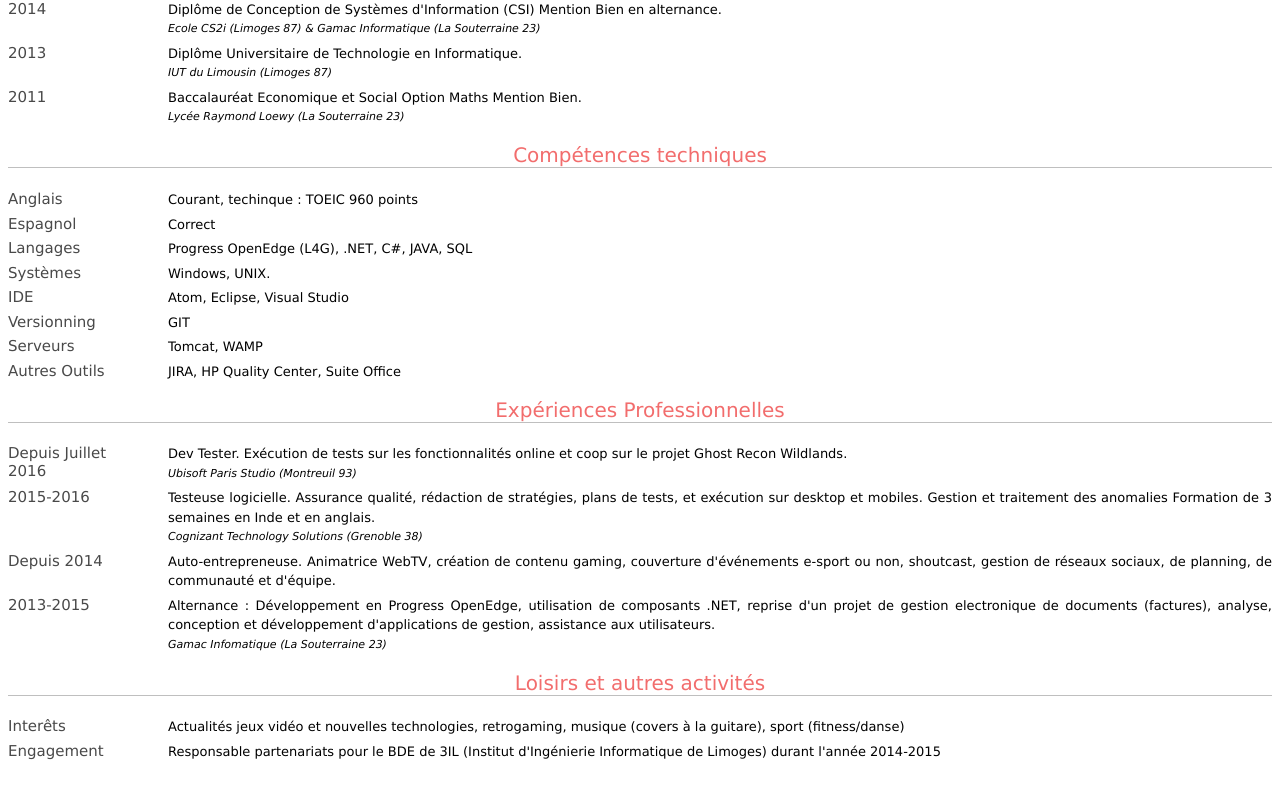
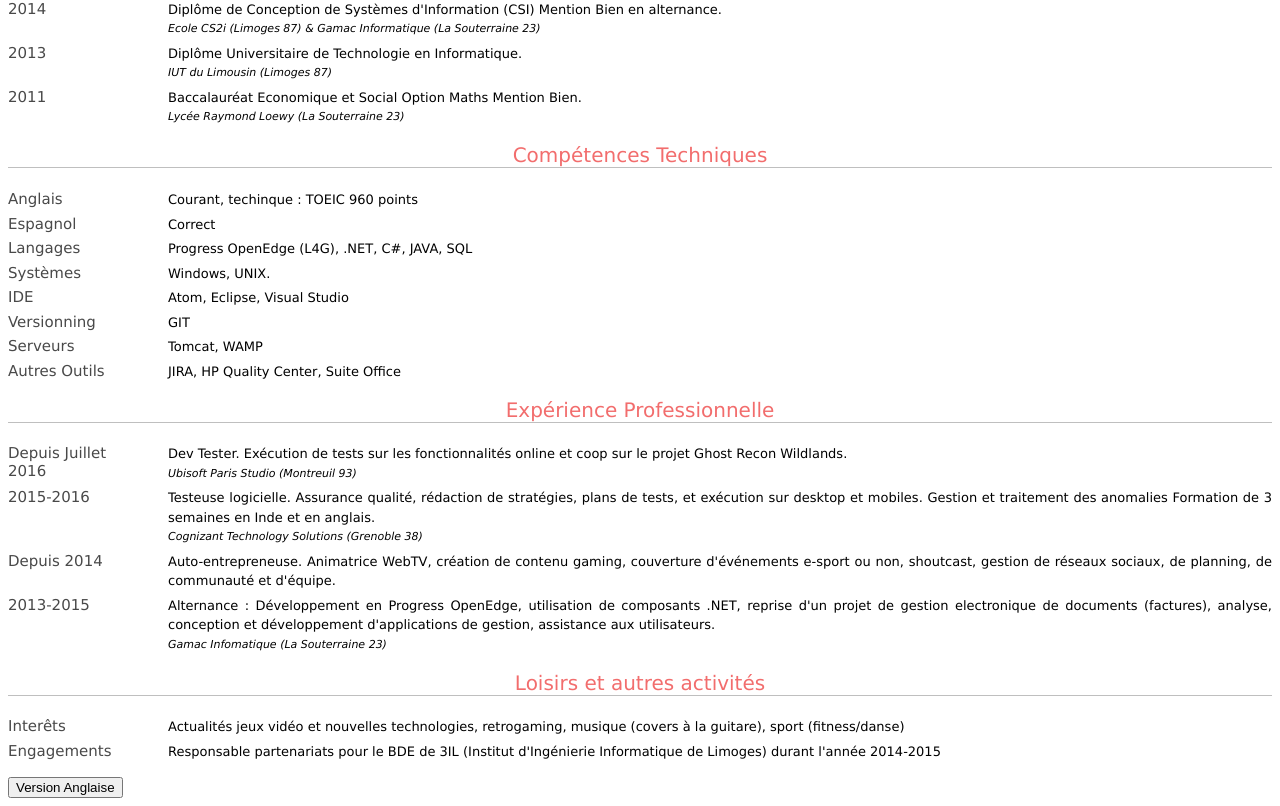
Before and after one commit to klervicn/klervicn-blog-resume, a Next.js app: page / in a window 1280 px wide. Shown: the part 428-1234 px from the top of the page. Before the commit the page ends 1205 px from the top, so only its background shows below. Built offline with nearby package versions, Linux system fonts and the light colour scheme.

Commit message:
Add translation button and translation on HeadLabels and LineLabels

```diff
--- a/components/HeadLabel.js
+++ b/components/HeadLabel.js
@@ -3,11 +3,23 @@ import { headLabelColor } from '../styles/colors';
 import { headLabelSize } from '../styles/sizes';
 
 const localizedStrings = {
-  fr: { personalInformation: 'Informations Personnelles' },
-  en: { personalInformation: 'Personal Information' }
+  fr: {
+    personalInformation: 'Informations Personnelles',
+    formation: 'Formation',
+    skills: 'Compétences Techniques',
+    xp: 'Expérience Professionnelle',
+    other: 'Loisirs et autres activités'
+  },
+  en: {
+    personalInformation: 'Personal Information',
+    formation: 'Formation',
+    skills: 'Technical Skills',
+    xp: 'Professional Experience',
+    other: 'Others'
+  }
 };
 
-export default ({ children }) => (
+export default ({ content, language = {} }) => (
   <h2
     style={{
       fontWeight: 'normal',
@@ -18,6 +30,6 @@ export default ({ children }) => (
       color: headLabelColor
     }}
   >
-    {children}
+    {localizedStrings[language][content]}
   </h2>
 );
--- a/components/LineLabel.js
+++ b/components/LineLabel.js
@@ -1,7 +1,57 @@
 import React from 'react';
 import { labelColor } from '../styles/colors';
 
-export default ({ children, picto = {} }) => (
+const localizedStrings = {
+  fr: {
+    address: 'Adresse',
+    birthday: 'Date de naissance',
+    mail: 'Mail',
+    driverLicense: 'Permis',
+    '2015': '2015',
+    '2014': '2014',
+    '2013': '2013',
+    '2011': '2011',
+    english: 'Anglais',
+    spanish: 'Espagnol',
+    programmingLanguages: 'Langages',
+    os: 'Systèmes',
+    ide: 'IDE',
+    versionning: 'Versionning',
+    servers: 'Serveurs',
+    otherTools: 'Autres Outils',
+    sinceJuly2016: 'Depuis Juillet 2016',
+    '2015-2016': '2015-2016',
+    since2014: 'Depuis 2014',
+    '2013-2015': '2013-2015',
+    interests: 'Interêts',
+    commitments: 'Engagements'
+  },
+  en: {
+    address: 'Address',
+    birthday: 'Birthday',
+    mail: 'Mail',
+    driverLicense: 'Driver license',
+    '2015': '2015',
+    '2014': '2014',
+    '2013': '2013',
+    '2011': '2011',
+    english: 'English',
+    spanish: 'Spanish',
+    programmingLanguages: 'Languages',
+    os: 'Systems',
+    ide: 'IDE',
+    versionning: 'Versionning',
+    servers: 'Servers',
+    otherTools: 'Other Tools',
+    sinceJuly2016: 'Since 2016 July',
+    '2015-2016': '2015-2016',
+    since2014: 'Since 2014',
+    '2013-2015': '2013-2015',
+    interests: 'Interests',
+    commitments: 'Commitments'
+  }
+};
+export default ({ children, picto, language, content = {} }) => (
   <label
     style={{
       display: 'table-cell',
@@ -11,6 +61,6 @@ export default ({ children, picto = {} }) => (
       color: labelColor
     }}
   >
-    {children}
+    {localizedStrings[language][content]}
   </label>
 );
--- a/pages/index.js
+++ b/pages/index.js
@@ -8,7 +8,34 @@ import HeadLabel from '../components/HeadLabel';
 import LineContent from '../components/LineContent';
 import Tab from '../components/Tab';
 
+const localizedStrings = {
+  fr: { buttonText: 'Version Anglaise' },
+  en: { buttonText: 'French Version' }
+};
+
 export default class Home extends React.PureComponent {
+  constructor() {
+    super();
+
+    this.state = {
+      language: 'fr'
+    };
+
+    this.updateLanguage = this.updateLanguage.bind(this);
+  }
+
+  updateLanguage() {
+    if (this.state.language === 'fr') {
+      this.setState({
+        language: 'en'
+      });
+    } else {
+      this.setState({
+        language: 'fr'
+      });
+    }
+  }
+
   render() {
     return (
       <div>
@@ -21,49 +48,55 @@ export default class Home extends React.PureComponent {
           </Tab>
         </Section>
         <Section>
-          <HeadLabel>Informations personnelles</HeadLabel>
+          <HeadLabel
+            language={this.state.language}
+            content="personalInformation"
+          />
           <Tab>
             <Line>
-              <LineLabel>Adresse</LineLabel>
+              <LineLabel language={this.state.language} content="address" />
               <LineContent>6 rue Delouvain 75019 Paris</LineContent>
             </Line>
             <Line>
-              <LineLabel>Date de naissance</LineLabel>
+              <LineLabel language={this.state.language} content="birthday" />
               <LineContent>16/04/1993</LineContent>
             </Line>
             <Line>
-              <LineLabel>Mail</LineLabel>
+              <LineLabel language={this.state.language} content="mail" />
               <LineContent>corbel.klervi@gmail.com</LineContent>
             </Line>
             <Line>
-              <LineLabel>Permis</LineLabel>
+              <LineLabel
+                language={this.state.language}
+                content="driverLicense"
+              />
               <LineContent> B / Véhicule </LineContent>
             </Line>
           </Tab>
         </Section>
         <Section>
-          <HeadLabel>Formation</HeadLabel>
+          <HeadLabel language={this.state.language} content="formation" />
           <Tab>
             <Line>
-              <LineLabel>2015</LineLabel>
+              <LineLabel language={this.state.language} content="2015" />
               <LineContent caption="Ecole CS2i (Limoges 87) &amp; Gamac Informatique (La Souterraine 23)">
                 Première année en Master de Management de Systèmes d'Information en alternance.
               </LineContent>
             </Line>
             <Line>
-              <LineLabel>2014</LineLabel>
+              <LineLabel language={this.state.language} content="2014" />
               <LineContent caption="Ecole CS2i (Limoges 87) &amp; Gamac Informatique (La Souterraine 23)">
                 Diplôme de Conception de Systèmes d'Information (CSI) Mention Bien en alternance.
               </LineContent>
             </Line>
             <Line>
-              <LineLabel>2013</LineLabel>
+              <LineLabel language={this.state.language} content="2013" />
               <LineContent caption="IUT du Limousin (Limoges 87)">
                 Diplôme Universitaire de Technologie en Informatique.
               </LineContent>
             </Line>
             <Line>
-              <LineLabel>2011</LineLabel>
+              <LineLabel language={this.state.language} content="2011" />
               <LineContent caption="Lycée Raymond Loewy (La Souterraine 23)">
                 Baccalauréat Economique et Social Option Maths Mention Bien.
               </LineContent>
@@ -71,69 +104,73 @@ export default class Home extends React.PureComponent {
           </Tab>
         </Section>
         <Section>
-          <HeadLabel>Compétences techniques</HeadLabel>
+          <HeadLabel language={this.state.language} content="skills" />
           <Tab>
             <Line>
-              <LineLabel>Anglais</LineLabel>
+              <LineLabel language={this.state.language} content="english" />
               <LineContent>Courant, techinque : TOEIC 960 points</LineContent>
             </Line>
             <Line>
-              <LineLabel>Espagnol</LineLabel>
+              <LineLabel language={this.state.language} content="spanish" />
               <LineContent>Correct</LineContent>
             </Line>
             <Line>
-              <LineLabel>Langages</LineLabel>
+              <LineLabel
+                language={this.state.language}
+                content="programmingLanguages"
+              />
               <LineContent>
                 Progress OpenEdge (L4G), .NET, C#, JAVA, SQL
               </LineContent>
             </Line>
             <Line>
-              <LineLabel>Systèmes</LineLabel>
+              <LineLabel language={this.state.language} content="os" />
               <LineContent>Windows, UNIX.</LineContent>
             </Line>
             <Line>
-              <LineLabel>IDE</LineLabel>
+              <LineLabel language={this.state.language} content="ide" />
               <LineContent>Atom, Eclipse, Visual Studio</LineContent>
             </Line>
-            <LineLabel>
-              Versionning
-            </LineLabel>
+            <LineLabel language={this.state.language} content="versionning" />
             <LineContent>
               GIT
             </LineContent>
             <Line>
-              <LineLabel>Serveurs</LineLabel>
+              <LineLabel language={this.state.language} content="servers" />
               <LineContent>Tomcat, WAMP</LineContent>
             </Line>
             <Line>
-              <LineLabel>Autres Outils</LineLabel>
+              <LineLabel language={this.state.language} content="otherTools" />
               <LineContent>JIRA, HP Quality Center, Suite Office</LineContent>
             </Line>
           </Tab>
         </Section>
         <Section>
-          <HeadLabel>Expériences Professionnelles</HeadLabel>
+          <HeadLabel language={this.state.language} content="xp" />
           <Tab>
             <Line>
-              <LineLabel>Depuis Juillet 2016</LineLabel>
+              <LineLabel
+                language={this.state.language}
+                content="sinceJuly2016"
+              />
               <LineContent caption="Ubisoft Paris Studio (Montreuil 93)">
                 Dev Tester. Exécution de tests sur les fonctionnalités online et coop sur le projet Ghost Recon Wildlands.
               </LineContent>
             </Line>
             <Line>
-              <LineLabel>2015-2016</LineLabel>
+              <LineLabel language={this.state.language} content="2015-2016" />
               <LineContent caption="Cognizant Technology Solutions (Grenoble 38)">
                 Testeuse logicielle. Assurance qualité, rédaction de stratégies, plans de tests, et exécution sur desktop et mobiles. Gestion et traitement des anomalies Formation de 3 semaines en Inde et en anglais.
               </LineContent>
             </Line>
             <Line>
-              <LineLabel>Depuis 2014</LineLabel>
+              <LineLabel language={this.state.language} content="since2014" />
               <LineContent>
                 Auto-entrepreneuse. Animatrice WebTV, création de contenu gaming, couverture d'événements e-sport ou non, shoutcast, gestion de réseaux sociaux, de planning, de communauté et d'équipe.
               </LineContent>
             </Line>
             <Line>
-              <LineLabel>2013-2015</LineLabel>
+              <LineLabel language={this.state.language} content="2013-2015" />
               <LineContent caption="Gamac Infomatique (La Souterraine 23)">
                 Alternance : Développement en Progress OpenEdge, utilisation de composants .NET, reprise d'un projet de gestion electronique de documents (factures), analyse, conception et développement d'applications de gestion, assistance aux utilisateurs.
               </LineContent>
@@ -141,24 +178,25 @@ export default class Home extends React.PureComponent {
           </Tab>
         </Section>
         <Section>
-          <HeadLabel>Loisirs et autres activités</HeadLabel>
+          <HeadLabel language={this.state.language} content="other" />
           <Tab>
             <Line>
-              <LineLabel>Interêts</LineLabel>
+              <LineLabel language={this.state.language} content="interests" />
               <LineContent>
                 Actualités jeux vidéo et nouvelles technologies, retrogaming, musique (covers à la guitare), sport (fitness/danse)
               </LineContent>
             </Line>
             <Line>
-              <LineLabel>
-                Engagement
-              </LineLabel>
+              <LineLabel language={this.state.language} content="commitments" />
               <LineContent>
                 Responsable partenariats pour le BDE de 3IL (Institut d'Ingénierie Informatique de Limoges) durant l'année 2014-2015
               </LineContent>
             </Line>
           </Tab>
         </Section>
+        <button type="button" onClick={this.updateLanguage}>
+          {localizedStrings[this.state.language]['buttonText']}
+        </button>
       </div>
     );
   }
```
